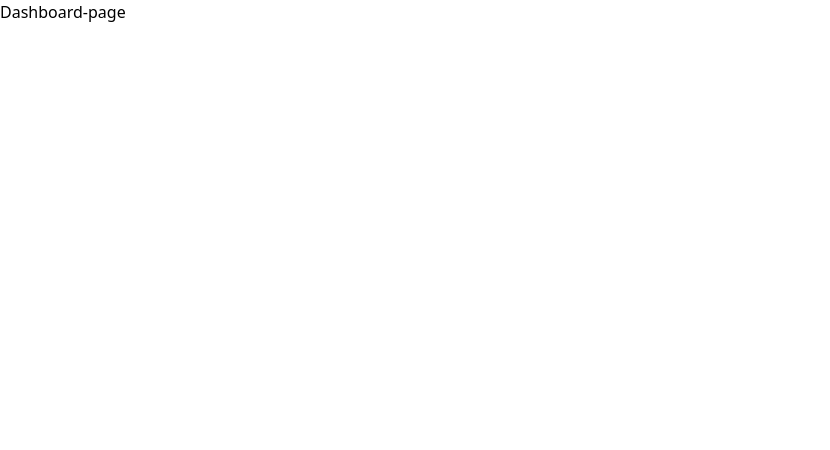
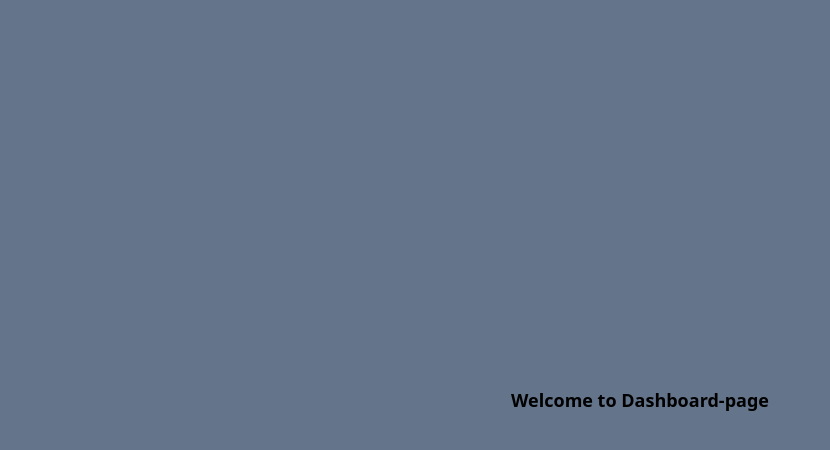
Before and after one commit to AmitPaswan18/polls-management, a React (Vite) app: page /dashboard in a window 1280 px wide. Shown: the top 450 px of the page, without its empty margins (0-830 px from the left). Built offline with nearby package versions, Linux system fonts and the light colour scheme.

Commit message:
routing issue while deploy fix

```diff
--- a/src/App.jsx
+++ b/src/App.jsx
@@ -1,5 +1,22 @@
+import { Route, Routes, BrowserRouter as Router } from "react-router-dom";
+import Registrationform from "./components/auth/Registrationform.jsx";
+import LoginForm from "./components/auth/LoginForm.jsx";
+import DashBoard from "./pages/Dashboard.jsx";
+
+import "./index.css";
+
 function App() {
-  return <div>Pools Management</div>;
+  return (
+    <div>
+      <Router>
+        <Routes>
+          <Route exact path="/" element={<LoginForm />} />
+          <Route exact path="/signup" element={<Registrationform />} />
+          <Route exact path="/dashboard" element={<DashBoard />} />
+        </Routes>
+      </Router>
+    </div>
+  );
 }
 
 export default App;
--- a/src/components/auth/LoginForm.jsx
+++ b/src/components/auth/LoginForm.jsx
@@ -2,14 +2,14 @@ import Avatar from "@mui/material/Avatar";
 import Button from "@mui/material/Button";
 import CssBaseline from "@mui/material/CssBaseline";
 import TextField from "@mui/material/TextField";
-import Link from "@mui/material/Link";
+
 import Grid from "@mui/material/Grid";
 import Box from "@mui/material/Box";
 import LockOutlinedIcon from "@mui/icons-material/LockOutlined";
 import Typography from "@mui/material/Typography";
 import Container from "@mui/material/Container";
 import { createTheme, ThemeProvider } from "@mui/material/styles";
-import { Navigate } from "react-router-dom";
+import { Link, Navigate } from "react-router-dom";
 import { instance } from "../../utils/axiosInstace";
 import { signinSuccess, signinFail } from "../../redux/Slices/authSlice";
 import { useDispatch, useSelector } from "react-redux";
@@ -113,9 +113,7 @@ export default function LoginForm() {
             </Button>
             <Grid container justifyContent="center">
               <Grid item>
-                <Link href="/signup" variant="body2">
-                  {"Don't have an account? Sign Up"}
-                </Link>
+                <Link to="/signup">{"Don't have an account? Sign Up"}</Link>
               </Grid>
             </Grid>
           </Box>
--- a/src/components/auth/Registrationform.jsx
+++ b/src/components/auth/Registrationform.jsx
@@ -2,7 +2,7 @@ import Avatar from "@mui/material/Avatar";
 import Button from "@mui/material/Button";
 import CssBaseline from "@mui/material/CssBaseline";
 import TextField from "@mui/material/TextField";
-import Link from "@mui/material/Link";
+// import Link from "@mui/material/Link";
 import Grid from "@mui/material/Grid";
 import Box from "@mui/material/Box";
 import LockIcon from "@mui/icons-material/Lock";
@@ -14,6 +14,7 @@ import { useDispatch, useSelector } from "react-redux";
 import { signupSuccess, signupFail } from "../../redux/Slices/authSlice";
 import { Navigate } from "react-router-dom";
 import { instance } from "../../utils/axiosInstace";
+import { Link } from "react-router-dom";
 
 function Copyright(props) {
   return (
@@ -141,9 +142,7 @@ export default function Registrationform() {
             </Button>
             <Grid container justifyContent="center">
               <Grid item>
-                <Link href="/" variant="body2">
-                  Already have an account? Sign in
-                </Link>
+                <Link to="/">Already have an account? Sign in</Link>
               </Grid>
             </Grid>
           </Box>
--- a/src/main.jsx
+++ b/src/main.jsx
@@ -1,35 +1,15 @@
 import React from "react";
 import ReactDOM from "react-dom/client";
-import Registrationform from "./components/auth/Registrationform.jsx";
-import LoginForm from "./components/auth/LoginForm.jsx";
-import DashBoard from "./pages/Dashboard.jsx";
 import { Provider } from "react-redux";
-// import AllPolls from "./components/AllPolls.jsx";
 import store from "./redux/store/store.js";
-import { initialState } from "./redux/Slices/authSlice.js";
 
-import { createBrowserRouter, RouterProvider } from "react-router-dom";
 import "./index.css";
-
-const router = createBrowserRouter([
-  {
-    path: "/",
-    element: <LoginForm />,
-  },
-  {
-    path: "/signup",
-    element: <Registrationform />,
-  },
-  {
-    path: "/dashboard",
-    element: <DashBoard />,
-  },
-]);
+import App from "./App.jsx";
 
 ReactDOM.createRoot(document.getElementById("root")).render(
   <React.StrictMode>
     <Provider store={store}>
-      <RouterProvider router={router} />
+      <App />
     </Provider>
   </React.StrictMode>
 );
--- a/src/pages/Dashboard.jsx
+++ b/src/pages/Dashboard.jsx
@@ -1,5 +1,9 @@
 const Dashboard = () => {
-  return <div>Dashboard-page</div>;
+  return (
+    <div className="bg-slate-500 h-[100vh] font-semibold text-lg flex justify-center items-center">
+      Welcome to Dashboard-page
+    </div>
+  );
 };
 
 export default Dashboard;
--- a/src/utils/axiosInstace.js
+++ b/src/utils/axiosInstace.js
@@ -1,7 +1,5 @@
 import { data } from "autoprefixer";
 import axios from "axios";
-
-// const baseURLS = import.meta.env.VITE_REACT_BASE_URL;
 
 export const instance = axios.create({
   baseURL: "https://etechpolltesting.onrender.com",
--- /dev/null
+++ b/src/utils/resInstance.js
@@ -0,0 +1,5 @@
+import axios from "axios";
+
+export const resinstance = axios.create({
+  baseURL: "https://etechpolltesting.onrender.com",
+});
```
